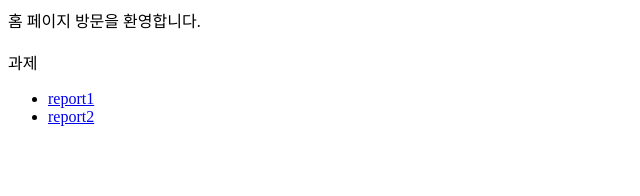
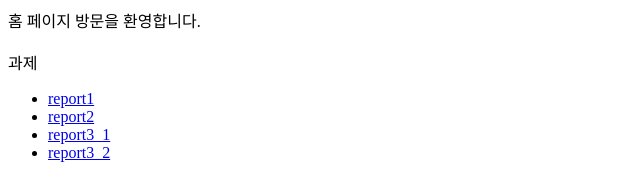
Before and after one commit to LeH050/home, a plain HTML site: page index.html in a window 1280 px wide. Shown: the whole page, without its empty margins (0-640 px from the left). Drawn offline with Linux system fonts and the light colour scheme.

Commit message:
과제 3 추가

```diff
--- a/index.html
+++ b/index.html
@@ -10,6 +10,8 @@
 <ul>
     <li><a href="reports/report01.html">report1</a></li>
     <li><a href="reports/report02.html">report2</a></li>
+    <li><a href="reports/report03.html">report3_1</a></li>
+    <li><a href="reports/report03_02.html.html">report3_2</a></li>
 </ul>
 </body>
 </html>
```
